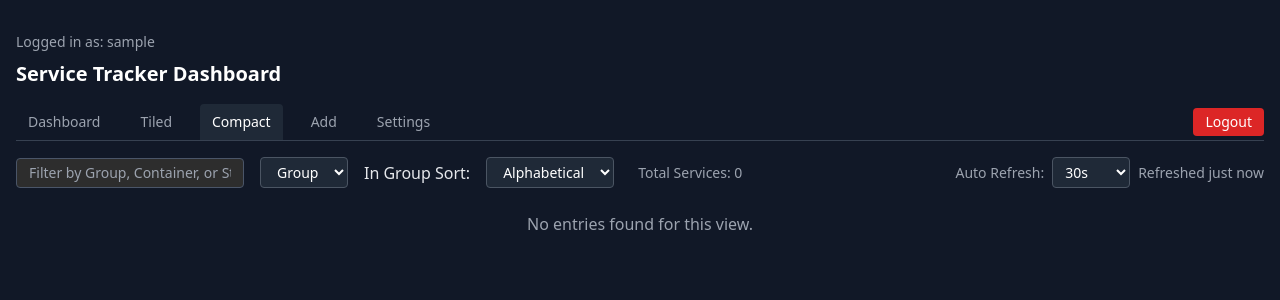
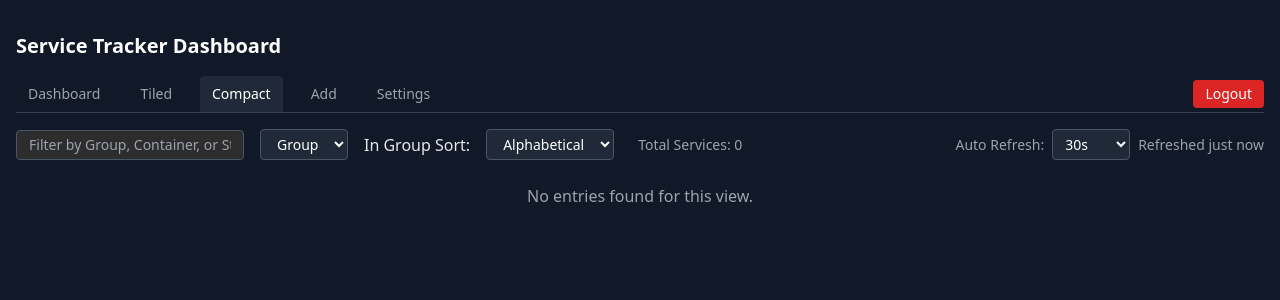
Before and after one commit to crzykidd/service-tracker-dashboard, a Flask app: page /compact_dash in a window 1280 px wide. Shown: the top 300 px of the page. Run offline with Flask 3, Linux system fonts and the light colour scheme; the visitor is signed in with stand-in values (Sample User, id 1); data that the repository does not hold is empty; parts of the project's set-up code (start-up, migrations or seed data) failed here and were passed over; some libraries are stand-ins or nearby versions.

Commit message:
updates to readme and removed debug from base

```diff
--- a/templates/base.html
+++ b/templates/base.html
@@ -53,15 +53,7 @@
 
 <body class="bg-gray-900 text-gray-200 min-h-screen px-4 py-8 font-sans">
   <div class="max-w-screen-2xl mx-auto">
-<!-- DEBUG -->
-<div class="text-sm text-gray-400 mb-2">
-  {% if current_user.is_authenticated %}
-    Logged in as: {{ current_user.username }}
-  {% else %}
-    Not logged in
-  {% endif %}
-</div>
-    <!-- Header -->
+  <!-- Header -->
     <div class="text-xl font-semibold text-white mb-4">Service Tracker Dashboard</div>
 
     <!-- Tabs -->
```
Also changed, not shown: README.md, STD-MainDash.png (deleted), STD-Tiled_mobile.png (deleted), std_compact_dashboard.png (added), std_main_dashboard.png (added), std_mobile.png (added), std_settings.png (added), std_tile_dashboard.png (added), std_widgets.png (added).
